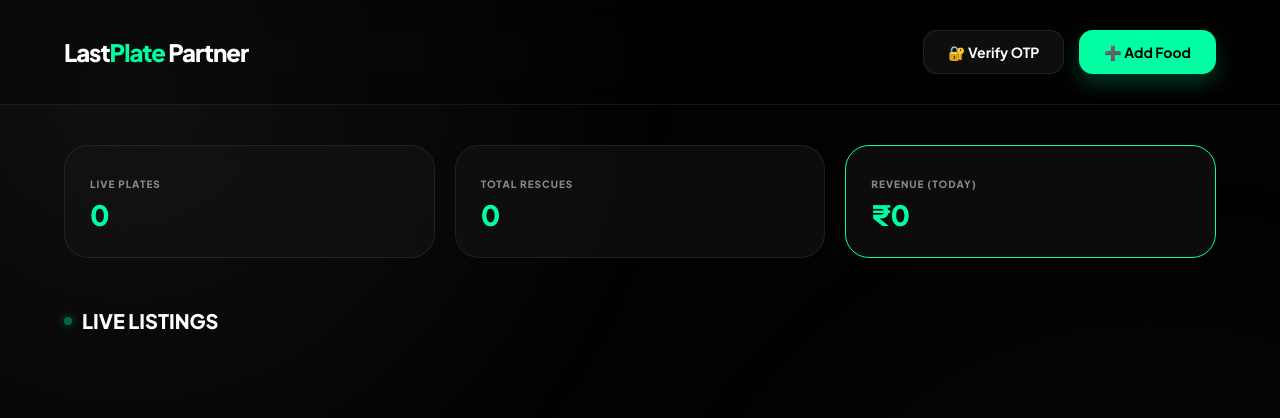
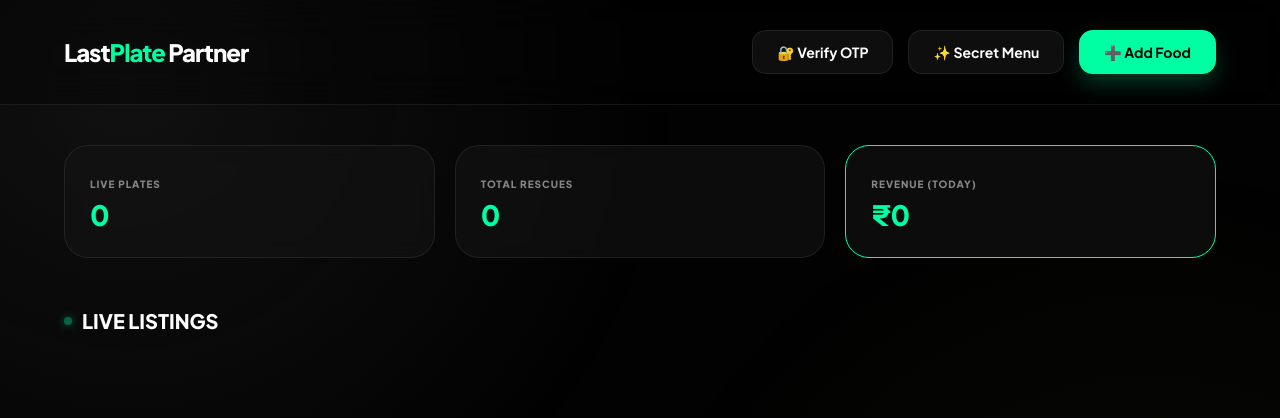
Before and after one commit to Sweyy-goat/last-plate, a Flask app: page /restaurant/dashboard in a window 1280 px wide. Shown: the top 418 px of the page. Run offline with Flask 3, Linux system fonts and the light colour scheme; the visitor is signed in with stand-in values (Sample User, id 1); data that the repository does not hold is empty; some libraries are stand-ins or nearby versions.

Commit message:
Update dashboard.html

```diff
--- a/templates/restaurant/dashboard.html
+++ b/templates/restaurant/dashboard.html
@@ -139,10 +139,13 @@
   <div class="logo-area">
     <h2>Last<span>Plate</span> Partner</h2>
   </div>
-  <div class="nav-btns">
+<div class="nav-btns">
     <a href="/restaurant/verify-otp" class="btn-main btn-secondary">🔐 Verify OTP</a>
+
+    <a href="/restaurant/secret-menu" class="btn-main btn-secondary">✨ Secret Menu</a>
+
     <a href="/restaurant/add-food" class="btn-main btn-primary">➕ Add Food</a>
-  </div>
+</div>
 </header>
 
 <div class="container">
```
